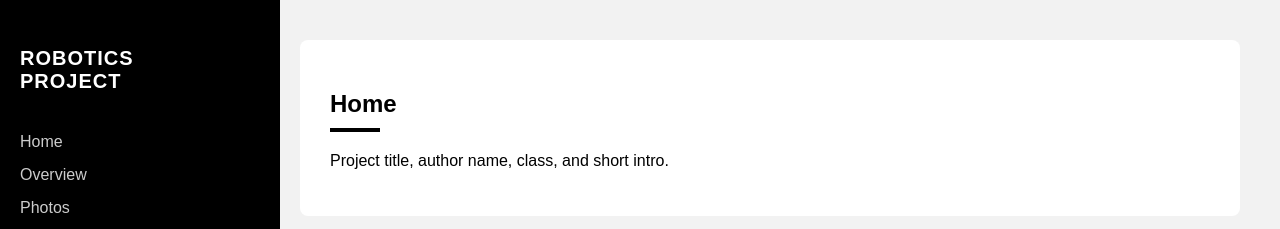
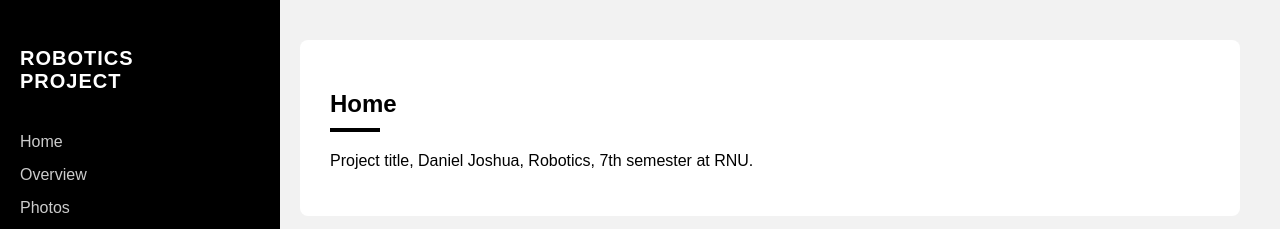
Before and after one commit to danieljoshuakt/RoboticDJ, a plain HTML site: page index.html in a window 1280 px wide. Shown: the top 229 px of the page. Drawn offline with Linux system fonts and the light colour scheme.

Commit message:
Update index.html

```diff
--- a/index.html
+++ b/index.html
@@ -95,7 +95,7 @@
         <section id="home">
             <h1>Home</h1>
             <div class="divider"></div>
-            <p>Project title, author name, class, and short intro.</p>
+            <p>Project title, Daniel Joshua, Robotics, 7th semester at RNU.</p>
         </section>
 
         <section id="overview">
```
